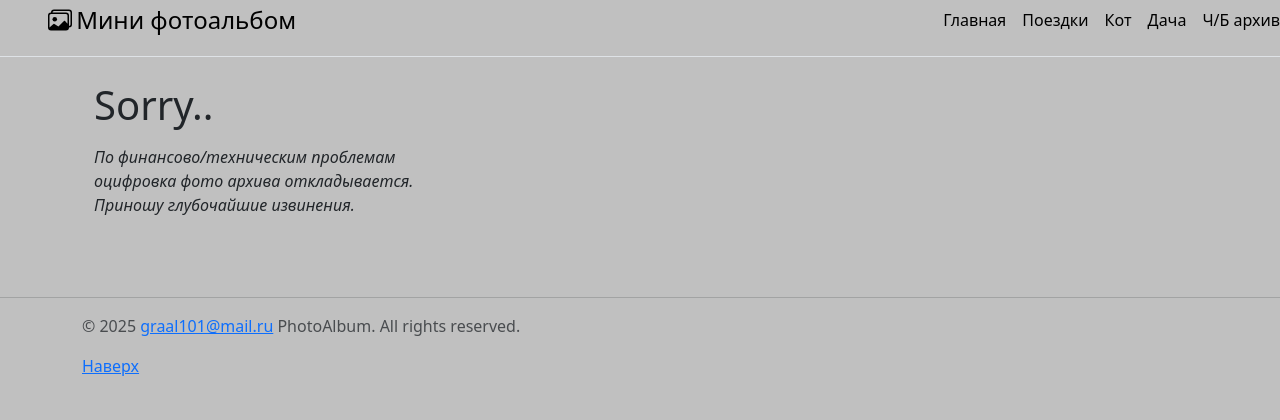
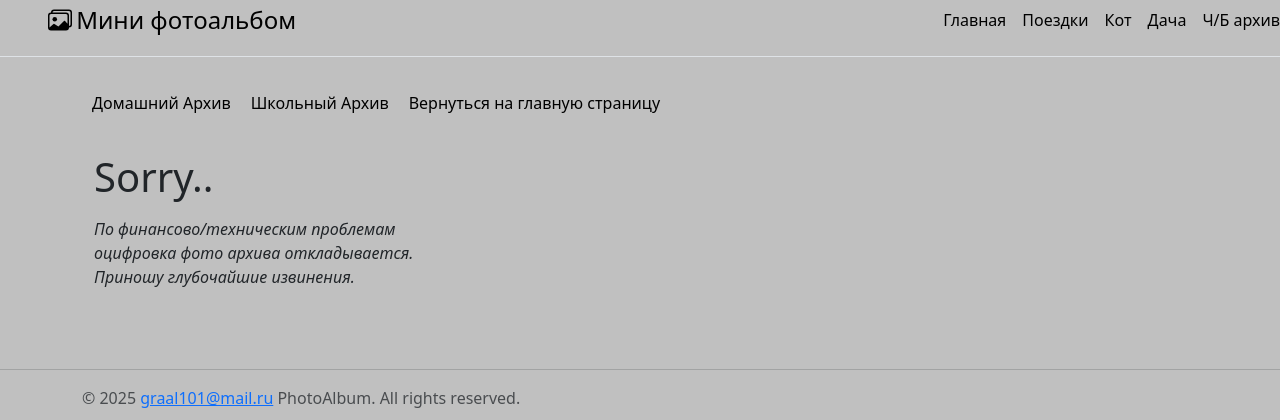
Before and after one commit to graal101/Django_PhotoAlbum, a Django app: template album/templates/album/monochrome.html in a window 1280 px wide. Shown: the top 420 px of the page. Run offline with Django 3.2, Linux system fonts and the light colour scheme; the template is opened without the code that fills it, so the values that code supplies are empty.

Commit message:
links home and school

```diff
--- a/album/static/album/css/main.css
+++ b/album/static/album/css/main.css
@@ -5,10 +5,17 @@ body{
 img {
     pointer-events: none;
 }
+a.custom-link {
+    color: black;
+    text-decoration: none;
+    cursor: pointer;
+    text-align: right
+}
 .link {
     color: blue; /* Исходный цвет */
     text-decoration: none;
     cursor: pointer;
+    text-align: left
 }
 .photo-frame img {
     width: 60%;
--- a/album/templates/album/monochrome.html
+++ b/album/templates/album/monochrome.html
@@ -4,6 +4,16 @@
 {% extends "album/layout.html"%}
 
 {% block content%}
+   <div style="float: left;">
+     <table cellpadding="10" align="right">
+       <tr>
+         <td> <a class="custom-link" href="#">Домашний Архив</a></td>
+         <td> <a <a class="custom-link" href="#">Школьный Архив</a></td>
+         <td><a <a class="custom-link" href="{% url 'index' %}">Вернуться на главную страницу</a></td>
+       </tr>
+     </table>
+   </div>
+   <br><br><br>
    <div class="container">
    <h1>Sorry..</h1>
       <p></p><i>По финансово/техническим проблемам <br>
```
Also changed, not shown: db.sqlite3.
